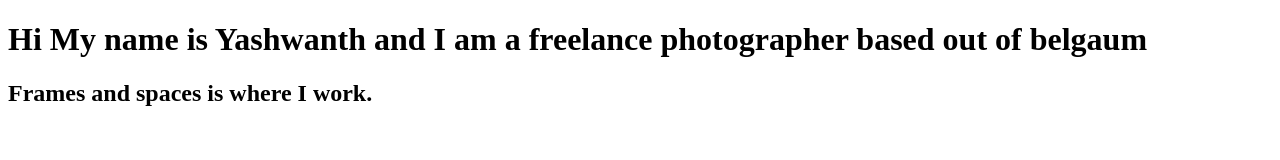
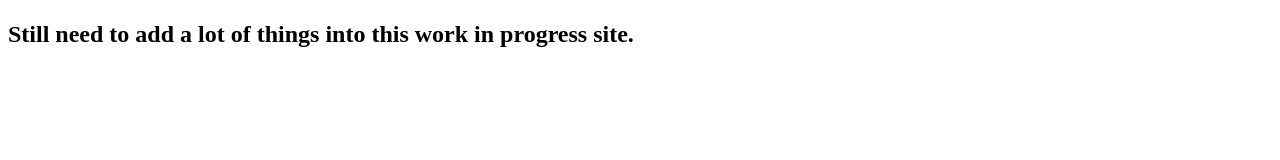
Before and after one commit to Mojojojooo/FnS_site, a plain HTML site: page index.html in a window 1280 px wide. Drawn offline with Linux system fonts and the light colour scheme.

Commit message:
changes are made

```diff
--- a/index.html
+++ b/index.html
@@ -1,10 +1,10 @@
 <!DOCTYPE html>
 <html>
  <head>
-  <title>Yashwanth's Photography</title>
+  <title>Frames and Spaces</title>
  <head>
  <body>
-  <h1>Hi My name is Yashwanth and I am a freelance photographer based out of belgaum</h1>
-  <h2>Frames and spaces is where I work.</h2>
+  <h1></h1>
+  <h2>Still need to add a lot of things into this work in progress site.</h2>
  </body>
 </html>
```
